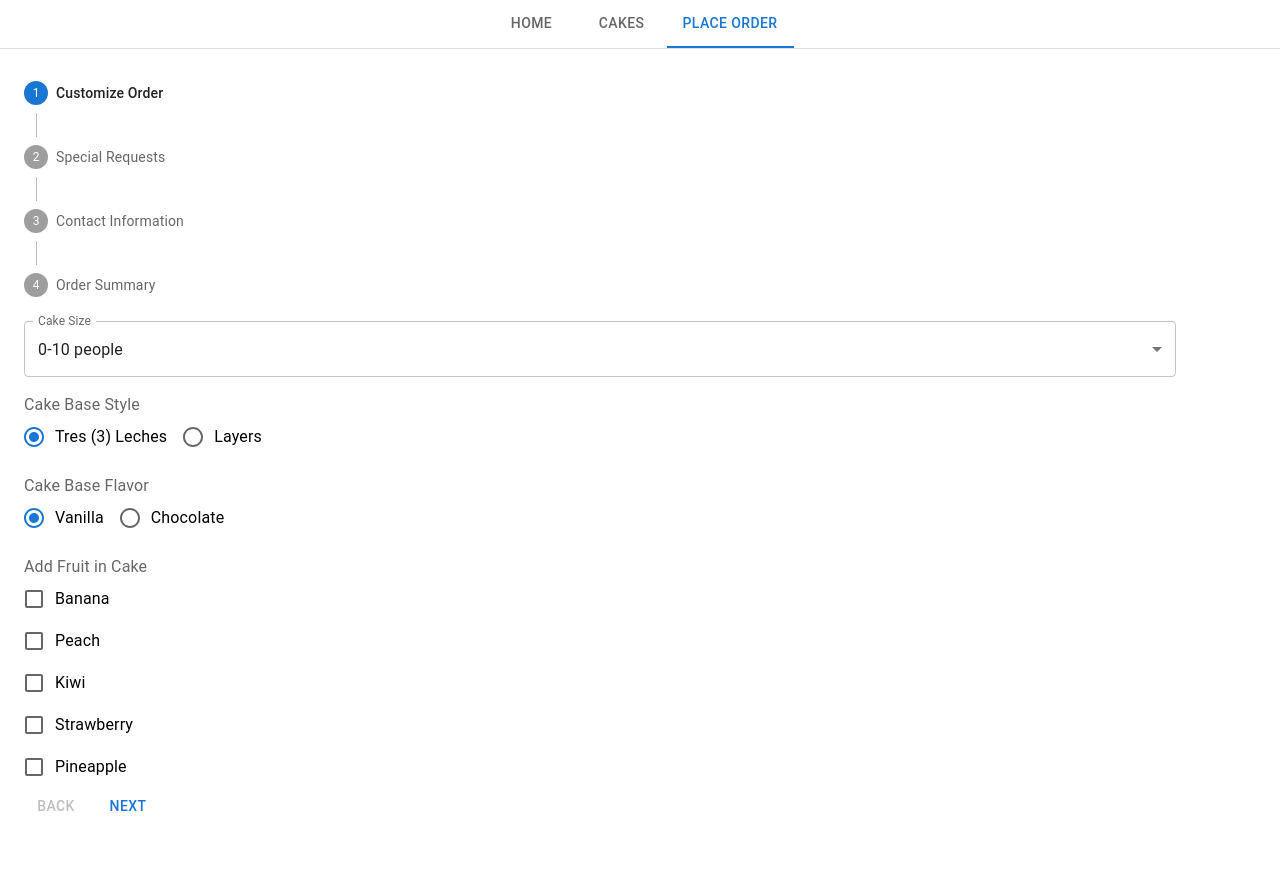
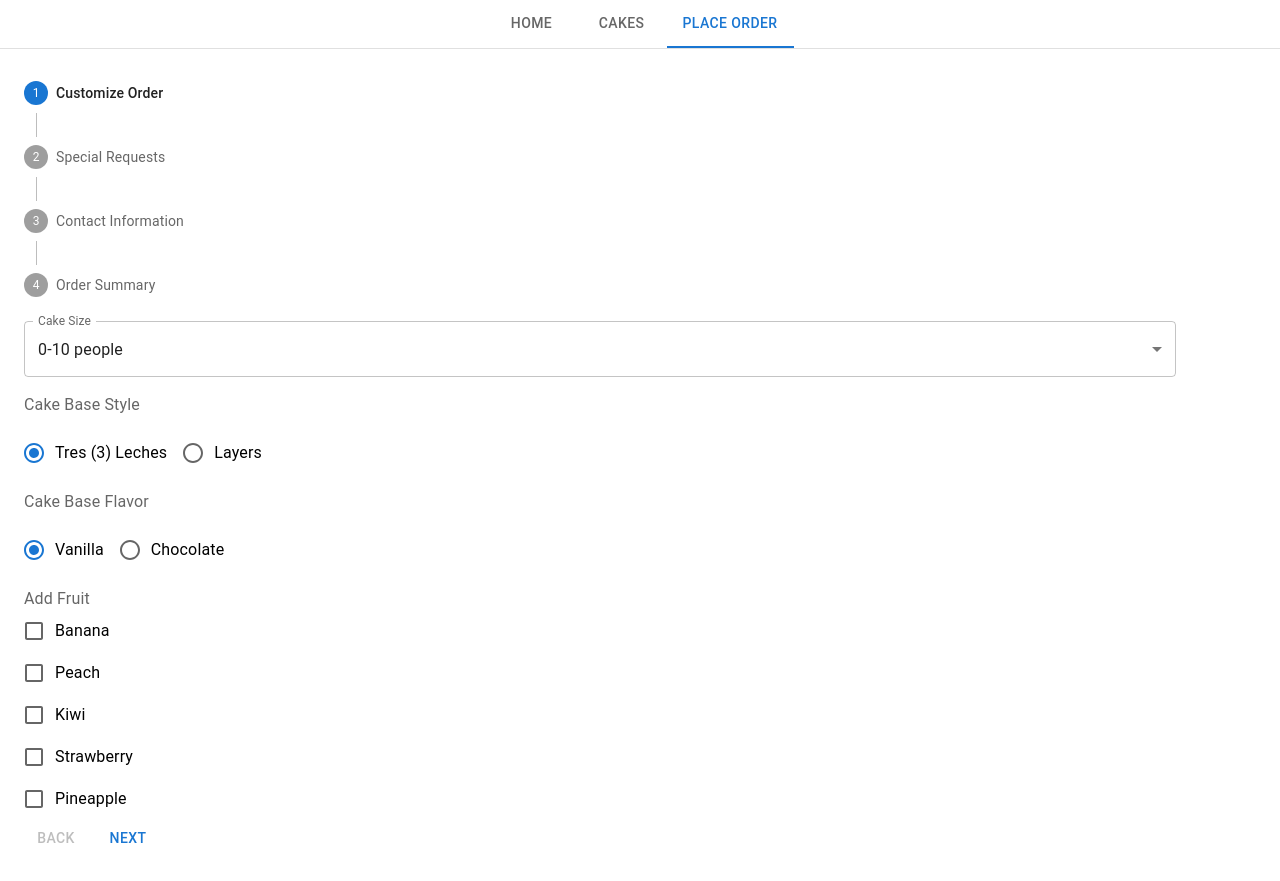
Before and after one commit to arcosea/cake, a React (Create React App) app: page / in a window 1280 px wide. Both pictures are taken after a click on the tab "PLACE ORDER". Before the commit the page ends 849 px from the top, so only its background shows below. Built offline with nearby package versions, Linux system fonts and the light colour scheme.

Commit message:
Fixed Bug: Can now save values for radio buttons & selectors on order categories form

```diff
--- a/src/ui/categories/CheckoutStepper.tsx
+++ b/src/ui/categories/CheckoutStepper.tsx
@@ -4,9 +4,12 @@ import OrderForm from "../components/OrderForm";
 import OrderSpecialNotes from "../components/OrderSpecialNotes";
 import OrderList from "../components/OrderList";
 import OrderCategories from "../components/OrderCategories";
+import { DataManager } from "../../utils/DataManager";
 
 
-const steps: string[] = ["Customize Order", "Special Requests", "Contact Information", "Order Summary"]
+const steps: string[] = ["Customize Order", "Special Requests", "Contact Information", "Order Summary"];
+let manager: DataManager = new DataManager();
+
 export default function CheckoutStepper(){
     /**
      * Handle movements between different steps
@@ -14,6 +17,7 @@ export default function CheckoutStepper(){
     const [activeStep, setActiveStep] = useState(0)
     const handleNext = () => {
         setActiveStep((prevActiveStep) => prevActiveStep + 1);
+        console.log(manager.orderCriteria)
     };
     const handleBack = () => {
         setActiveStep((prevActiveStep) => prevActiveStep - 1);
@@ -21,6 +25,16 @@ export default function CheckoutStepper(){
     const handleReset = () => {
         setActiveStep(0);
     };
+
+    /**
+     * Updates to data manager
+     */
+    const handleOrderCriteriaChanges = (criteriaType: string, value: any) => {
+        manager.updateOrderCriteria(criteriaType, value);
+        console.log(manager.orderCriteria)
+    }
+
+
 
     function addNextBackButtons(){
         return (
@@ -57,7 +71,7 @@ export default function CheckoutStepper(){
         } else if (activeStep === 0){
             return (
                 <>
-                    <OrderCategories />
+                    <OrderCategories onChange={handleOrderCriteriaChanges} defaultValues={manager.orderCriteria}/>
                     {addNextBackButtons()}
                 </>
             )
--- a/src/ui/components/OrderCategories.tsx
+++ b/src/ui/components/OrderCategories.tsx
@@ -1,29 +1,39 @@
 import { useState, useEffect} from "react";
 import { Box, TextField, Stack, Stepper, Step, StepLabel, Typography, Button} from "@mui/material"
 import Selector from "./Selector";
-import { CakeBaseFlavors, CakeBaseStyles, CakeFruit, CakePeopleSize } from "../../utils/data";
+import { CakeBaseFlavors, CakeBaseStyles, CakeFruit, CakePeopleSize, Headers} from "../../utils/data";
 import RadioButtonsGroup from "./RadioButtonsGroup";
 import CheckboxGroup from "./CheckboxGroup";
 
-export default function OrderCategories(){
-    const [cakeSize, setCakeSize] = useState(CakePeopleSize[0])
+
+
+interface IOrderCategoriesProp{
+    defaultValues: Map<string, any>
+    onChange: Function
+}
+export default function OrderCategories({defaultValues, onChange}: IOrderCategoriesProp){
+    const [cakeSize, setCakeSize] = useState(defaultValues.get(Headers.CAKE_SIZE))
     const handleCakePeopleSizeChange = (value: string) =>{
         setCakeSize(value);
+        onChange(Headers.CAKE_SIZE, value);
     }
 
-    const [cakeBaseStyle, setCakeBaseStyle] = useState(CakeBaseStyles[0])
+    const [cakeBaseStyle, setCakeBaseStyle] = useState(defaultValues.get(Headers.CAKE_BASE_STYLE))
     const handleCakeBaseStyleChange = (value: string) => {
         setCakeBaseStyle(value);
+        onChange(Headers.CAKE_BASE_STYLE, value);
     }
 
-    const [cakeBaseFlavor, setCakeBaseFlavor] = useState(CakeBaseFlavors[0])
+    const [cakeBaseFlavor, setCakeBaseFlavor] = useState(defaultValues.get(Headers.CAKE_BASE_FLAVOR))
     const handleCakeBaseFlavorChange = (value: string) => {
-        setCakeBaseStyle(value);
+        setCakeBaseFlavor(value);
+        onChange(Headers.CAKE_BASE_FLAVOR, value);
     }
 
     const [cakeFruit, setCakeFruit] = useState()
     const handleCakeFruitChange = (value: any) => {
         setCakeFruit(value);
+        onChange(Headers.ADD_FRUIT, value);
     }
 
     return (
@@ -37,13 +47,13 @@ export default function OrderCategories(){
                 autoComplete="off"
             >
                 <Stack spacing={2}>
-                    <Selector label={"Cake Size"} options={CakePeopleSize} defaultValue={CakePeopleSize[0]} onChange={handleCakePeopleSizeChange} />
+                    <Selector label={Headers.CAKE_SIZE} options={CakePeopleSize} defaultValue={defaultValues.get(Headers.CAKE_SIZE)} onChange={handleCakePeopleSizeChange} />
 
-                    <RadioButtonsGroup label={"Cake Base Style"} options={CakeBaseStyles} defaultValue={CakeBaseStyles[0]} onChange={handleCakeBaseStyleChange} />
+                    <RadioButtonsGroup label={Headers.CAKE_BASE_STYLE} options={CakeBaseStyles} defaultValue={defaultValues.get(Headers.CAKE_BASE_STYLE)} onChange={handleCakeBaseStyleChange} />
 
-                    <RadioButtonsGroup label={"Cake Base Flavor"} options={CakeBaseFlavors} defaultValue={CakeBaseFlavors[0]} onChange={handleCakeBaseFlavorChange} />
+                    <RadioButtonsGroup label={Headers.CAKE_BASE_FLAVOR} options={CakeBaseFlavors} defaultValue={defaultValues.get(Headers.CAKE_BASE_FLAVOR)} onChange={handleCakeBaseFlavorChange} />
 
-                    <CheckboxGroup label={"Add Fruit in Cake"} options={CakeFruit} defaultValue={""} onChange={handleCakeFruitChange} />
+                    <CheckboxGroup label={Headers.ADD_FRUIT} options={CakeFruit} defaultValue={""} onChange={handleCakeFruitChange} />
                 </Stack>
 
             </Box>
--- a/src/ui/components/OrderSpecialNotes.tsx
+++ b/src/ui/components/OrderSpecialNotes.tsx
@@ -24,7 +24,7 @@ export default function OrderSpecialNotes(){
                     value={specialNotes}
                     onChange={handleSpecialNotesChange}
                 />
-                <Box sx={{width: "40%"}}>
+                <Box sx={{width: "20%"}}>
                     <InputFileUpload />
                 </Box>
 
--- a/src/ui/components/RadioButtonsGroup.tsx
+++ b/src/ui/components/RadioButtonsGroup.tsx
@@ -25,18 +25,18 @@ export default function RadioButtonsGroup({label, options, defaultValue, onChang
 
     return (
         <>
-            <FormControl>
+
                 <FormLabel id="demo-radio-buttons-group-label" >{label}</FormLabel>
                 <RadioGroup
                     row
                     aria-labelledby="demo-radio-buttons-group-label"
-                    defaultValue={defaultValue}
+                    value={value}
                     name="radio-buttons-group"
                     onChange={handleRadioButtonChange}
                 >
                     {displayOptions()}
                 </RadioGroup>
-            </FormControl>
+
         </>
     )
 }
--- /dev/null
+++ b/src/utils/DataManager.ts
@@ -0,0 +1,36 @@
+import { CakePeopleSize, CakeBaseStyles, CakeBaseFlavors, CakeFruit, Headers } from "./data";
+
+export class DataManager {
+    private _orderCriteria: Map<string, any>;
+    private _contactInfo: Map<string, string>;
+    private _specialNotes: string;
+    private _fileUpload: any;
+
+
+
+    constructor() {
+        this._orderCriteria = new Map();
+        this._contactInfo = new Map();
+        this._specialNotes = ""
+        this.initOrderCriteria();
+    }
+
+
+    private initOrderCriteria() {
+        this._orderCriteria.set(Headers.CAKE_SIZE, CakePeopleSize[0]);
+        this._orderCriteria.set(Headers.CAKE_BASE_STYLE, CakeBaseStyles[0]);
+        this._orderCriteria.set(Headers.CAKE_BASE_FLAVOR, CakeBaseFlavors[0]);
+    }
+
+
+    public updateOrderCriteria(criteriaType: string, value: string | any) {
+        this._orderCriteria.set(criteriaType, value);
+    }
+
+    public get orderCriteria() {
+        return this._orderCriteria;
+    }
+
+
+
+}
--- a/src/utils/data.ts
+++ b/src/utils/data.ts
@@ -34,3 +34,10 @@ export const CakeBaseFlavors: string[] = ["Vanilla", "Chocolate"];
 export const CakeFruit: string[] = ["Banana", "Peach", "Kiwi", "Strawberry", "Pineapple"];
 
 export const Gender: string[] = ["Male", "Female"];
+
+export enum Headers {
+    CAKE_SIZE = "Cake Size",
+    CAKE_BASE_STYLE = "Cake Base Style",
+    CAKE_BASE_FLAVOR = "Cake Base Flavor",
+    ADD_FRUIT = "Add Fruit",
+}
```
Also changed, not shown: src/ui/components/CheckboxGroup.tsx (+1 -8 lines).
